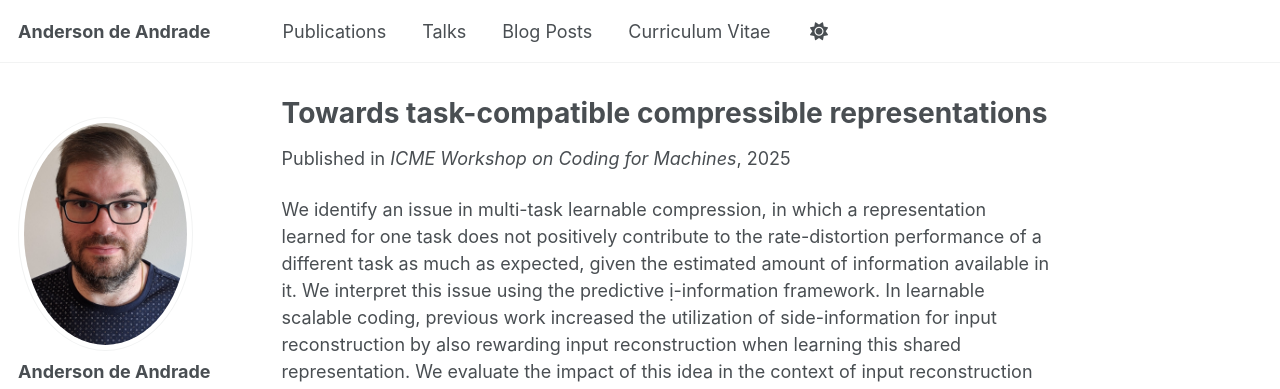
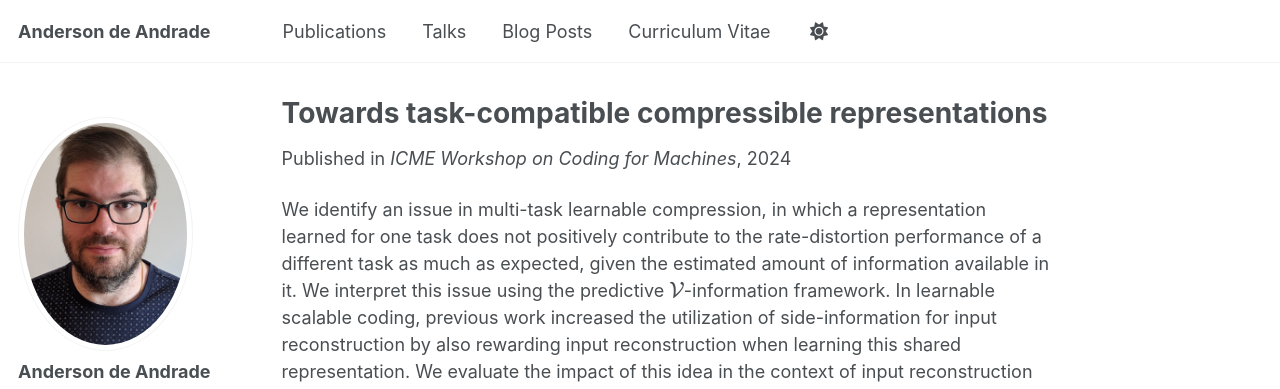
Before and after one commit to adeandrade/adeandrade.github.io, a Jekyll site: the page built from _publications/2025-08-14-towards-compatible.md, in a window 1280 px wide and 1375 px high. Shown: the top 389 px of the window. Built offline with Jekyll 4.4.1, drawn with Linux system fonts in a browser that asks for light colours; some web fonts are replaced; a script that is not in the unit is left out; some of the changed text lies outside the part shown.

```diff
--- a/_publications/2025-08-14-towards-compatible.md
+++ b/_publications/2025-08-14-towards-compatible.md
@@ -4,11 +4,11 @@ collection: publications
 category: conferences
 permalink: /publication/towards-compatible
 excerpt: 'Task reconstruction loss acts as a regularizer, increasing rate-distortion performance in coding for humans and machines.'
-date: 2025-08-14
+date: 2024-08-01
 venue: 'ICME Workshop on Coding for Machines'
 slidesurl: 'http://adeandrade.github.io/files/towards-compatible-slides.pdf'
 paperurl: 'https://arxiv.org/pdf/2405.10244'
 bibtexurl: 'https://dblp.org/rec/conf/icmcs/AndradeB24.bib'
 citation: 'de Andrade, Anderson, & Bajić, I. (2024). &quot;Towards task-compatible compressible representations. ICME Workshop on Coding for Machines.&quot; <i>ICME Workshop on Coding for Machines</i>.'
 ---
-We identify an issue in multi-task learnable compression, in which a representation learned for one task does not positively contribute to the rate-distortion performance of a different task as much as expected, given the estimated amount of information available in it. We interpret this issue using the predictive -information framework. In learnable scalable coding, previous work increased the utilization of side-information for input reconstruction by also rewarding input reconstruction when learning this shared representation. We evaluate the impact of this idea in the context of input reconstruction more rigorously and extended it to other computer vision tasks. We perform experiments using representations trained for object detection on COCO 2017 and depth estimation on the Cityscapes dataset, and use them to assist in image reconstruction and semantic segmentation tasks. The results show considerable improvements in the rate-distortion performance of the assisted tasks. Moreover, using the proposed representations, the performance of the base tasks are also improved. Results suggest that the proposed method induces simpler representations that are more compatible with downstream processes.
+We identify an issue in multi-task learnable compression, in which a representation learned for one task does not positively contribute to the rate-distortion performance of a different task as much as expected, given the estimated amount of information available in it. We interpret this issue using the predictive $$\mathcal{V}$$-information framework. In learnable scalable coding, previous work increased the utilization of side-information for input reconstruction by also rewarding input reconstruction when learning this shared representation. We evaluate the impact of this idea in the context of input reconstruction more rigorously and extended it to other computer vision tasks. We perform experiments using representations trained for object detection on COCO 2017 and depth estimation on the Cityscapes dataset, and use them to assist in image reconstruction and semantic segmentation tasks. The results show considerable improvements in the rate-distortion performance of the assisted tasks. Moreover, using the proposed representations, the performance of the base tasks are also improved. Results suggest that the proposed method induces simpler representations that are more compatible with downstream processes.
```
Also changed, not shown: _publications/2015-10-01-paper-title-number-3.md (deleted, +0 -14 lines), _publications/2025-08-01-training-text-classification.md (+1 -1 lines), _publications/2025-08-02-cnn-practices.md (added, +14 -0 lines), _publications/2025-08-12-gatas.md (+1 -1 lines), _publications/2025-08-13-conditional-residual.md (+1 -1 lines).
